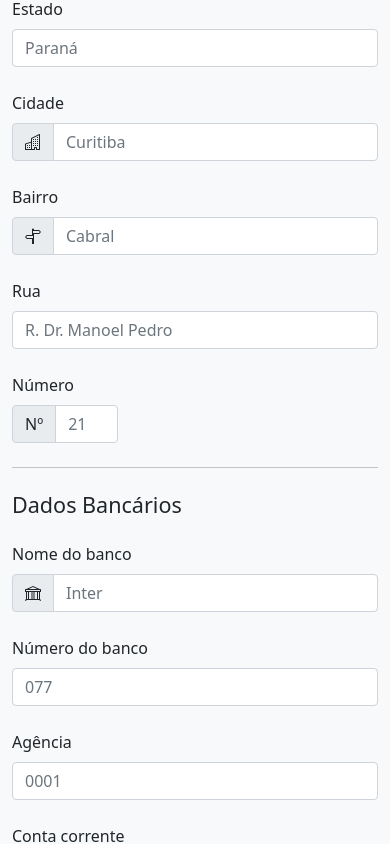
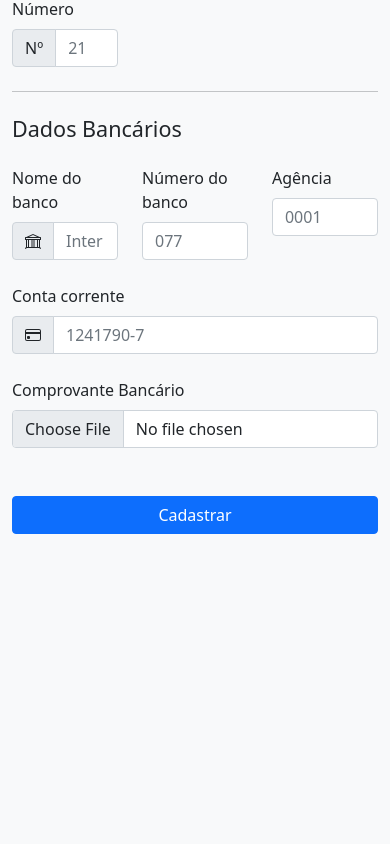
Before and after one commit to Marlinsk/Bootstrap-Template-Form, a plain HTML site: page template 1/form.html in a window 390 px wide. Shown: the part 1083-1927 px from the top of the page. After the commit the page ends 1665 px from the top, so only its background shows below. Drawn offline with nearby package versions, Linux system fonts and the light colour scheme.

Commit message:
Update to HTML form

```diff
--- a/template 1/form.html
+++ b/template 1/form.html
@@ -33,7 +33,7 @@
                 <h4 class="mb-4">Dados Pessoais</h4>
                 <div class="row g-4">
 
-                    <div class="col-12">
+                    <div class="col-md-8">
                         <label for="nome-completo" class="form-label">Nome completo</label>
                         <div class="input-group">
                             <span class="input-group-text">
@@ -47,7 +47,7 @@
                         </div>
                     </div>
 
-                    <div class="col-sm-6">
+                    <div class="col-md-4">
                         <label for="CPF" class="form-label">CPF</label>
                         <div class="input-group ">
                             <span class="input-group-text">
@@ -83,7 +83,7 @@
                         </div>
                     </div>
 
-                    <div class="col-sm-6">
+                    <div class="col-6 col-sm-6">
                         <label for="telefone-celular" class="form-label">Telefone Celular</label>
                         <div class="input-group">
                             <span class="input-group-text">
@@ -97,7 +97,7 @@
                             <input id="telefone-celular" type="text" class="form-control" placeholder="+55 (41) 9 8651-7047" required>
                         </div>
                     </div>
-                    <div class="col-sm-6">
+                    <div class="col-6 col-sm-6">
                         <label for="telefone-fixo" class="form-label">Telefone Fixo</label>
                         <div class="input-group">
                             <span class="input-group-text">
@@ -121,17 +121,17 @@
 
                 <div class="row g-4">
 
-                    <div class="col-sm-3">
+                    <div class="col-4 col-sm-4">
                         <label for="CEP" class="form-label">CEP</label>
                         <input id="CEP" type="text" class="form-control" placeholder="80035-030" required>
                     </div>
 
-                    <div class="col-sm-3">
+                    <div class="col-3 col-sm-3">
                         <label for="estado" class="form-label">Estado</label>
                         <input id="estado" type="text" class="form-control" placeholder="Paraná" required>
                     </div>
 
-                    <div class="col-sm-6">
+                    <div class="col-5 col-sm-5">
                         <label for="cidade" class="form-label">Cidade</label>
                         <div class="input-group">
                             <span class="input-group-text">
@@ -147,7 +147,7 @@
                         </div>
                     </div>
 
-                    <div class="col-sm-4">
+                    <div class="col-4 col-sm-4">
                         <label for="bairro" class="form-label">Bairro</label>
                         <div class="input-group">
                             <span class="input-group-text">
@@ -161,12 +161,12 @@
                         </div>
                     </div>
 
-                    <div class="col-sm-8">
+                    <div class="col-8 col-sm-8">
                         <label for="rua" class="form-label">Rua</label>
                         <input id="rua" type="text" class="form-control" placeholder="R. Dr. Manoel Pedro" required>
                     </div>
 
-                    <div class="col-4">
+                    <div class="col-4 col-sm-4">
                         <label for="numero" class="form-label">Número</label required>
                         <div class="input-group">
                             <span class="input-group-text">Nº</span>
@@ -185,7 +185,7 @@
 
                 <div class="row g-4">
 
-                    <div class="col-sm-4">
+                    <div class="col-4">
                         <label for="nome-do-banco" class="form-label">Nome do banco</label>
                         <div class="input-group">
                             <span class="input-group-text">
@@ -199,17 +199,17 @@
                         </div>
                     </div>
 
-                    <div class="col-sm-4">
+                    <div class="col-4">
                         <label for="numero-do-banco" class="form-label">Número do banco</label>
                         <input id="numero-do-banco" type="text" class="form-control" placeholder="077" required>
                     </div>
 
-                    <div class="col-sm-4">
+                    <div class="col-4">
                         <label for="agencia" class="form-label">Agência</label>
                         <input id="agencia" type="text" class="form-control" placeholder="0001" required>
                     </div>
 
-                    <div class="col-sm-4">
+                    <div class="col-md-4">
                         <label for="conta-corrente" class="form-label">Conta corrente</label>
                         <div class="input-group">
                             <span class="input-group-text">
@@ -233,10 +233,10 @@
                     </div>
 
                 </div>
-            </div>
+            </div><br>
 
             <div class="mb-5">
-                <div class="d-grid gap-4 col-2 mx-auto">
+                <div class="d-grid gap-4 col-sm-3 mx-auto">
                     <button class="btn btn-primary anunciar" type="submit">Cadastrar</button>
                 </div>
             </div>
```
